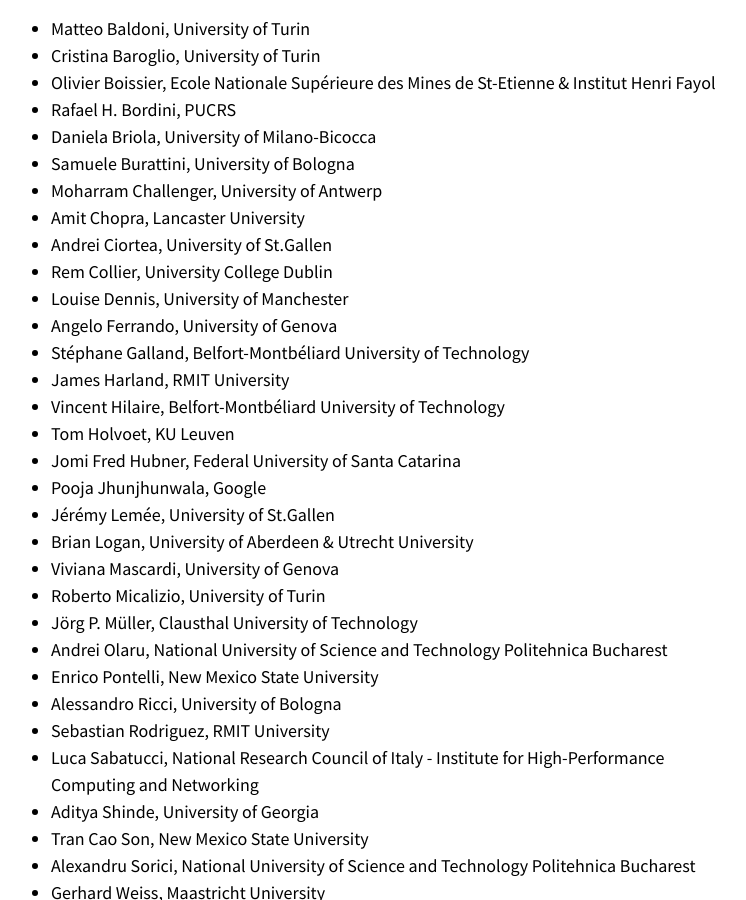
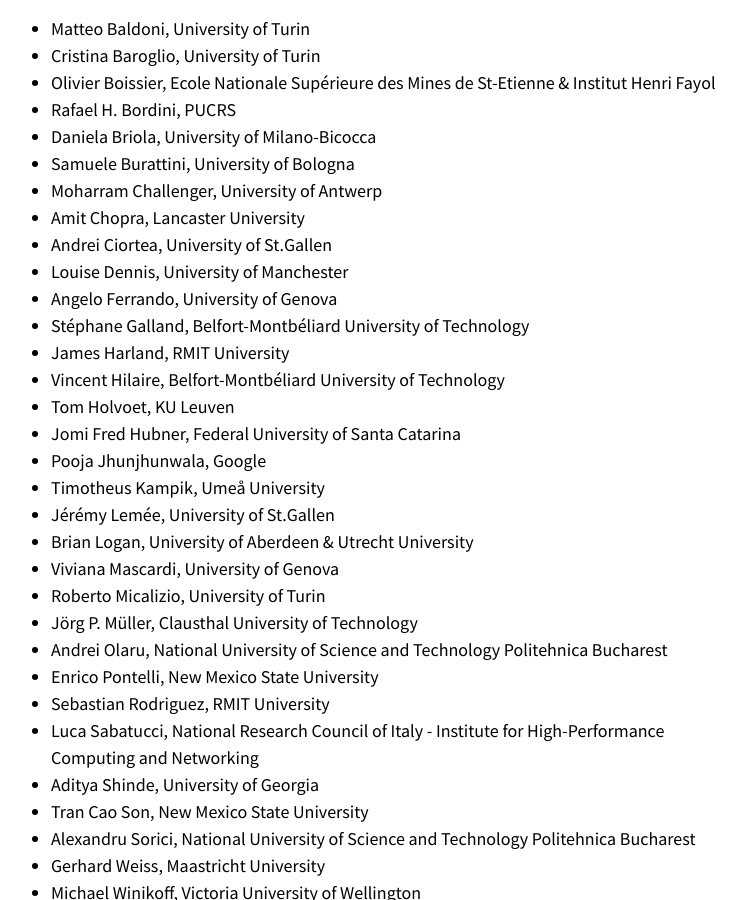
Before and after one commit to emas-workshop/2026, a Jekyll site: the page built from committees.md, in a window 1280 px wide and 900 px high, scrolled down 461 px. Shown: the whole window, without its empty margins (263-1009 px from the left). Built offline with Jekyll 4.4.1, drawn with Linux system fonts in a browser that asks for light colours; nearby versions of some CDN libraries; our own code applies the rules of GitHub Pages for plain Markdown files.

Commit message:
Update committees.md

```diff
--- a/committees.md
+++ b/committees.md
@@ -23,7 +23,6 @@
 - Moharram Challenger, University of Antwerp
 - Amit Chopra, Lancaster University
 - Andrei Ciortea, University of St.Gallen
-- Rem	Collier,	University College Dublin
 - Louise Dennis,	University of Manchester
 - Angelo Ferrando, University of Genova
 - Stéphane Galland, Belfort-Montbéliard University of Technology
@@ -32,6 +31,7 @@
 - Tom Holvoet,	KU Leuven
 - Jomi Fred Hubner, Federal University of Santa Catarina
 - Pooja Jhunjhunwala, Google
+- Timotheus Kampik, Umeå University
 - Jérémy Lemée, University of St.Gallen
 - Brian Logan, University of Aberdeen & Utrecht University
 - Viviana Mascardi, University of Genova
@@ -39,7 +39,6 @@
 - Jörg P. Müller, Clausthal University of Technology
 - Andrei Olaru, National University of Science and Technology Politehnica Bucharest
 - Enrico Pontelli,	New Mexico State University
-- Alessandro Ricci,	University of Bologna
 - Sebastian Rodriguez,	RMIT University
 - Luca Sabatucci,	National Research Council of Italy - Institute for High-Performance Computing and Networking
 - Aditya Shinde, University of Georgia
```
